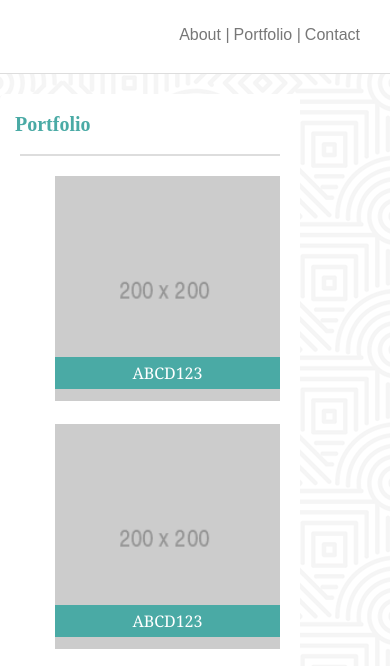
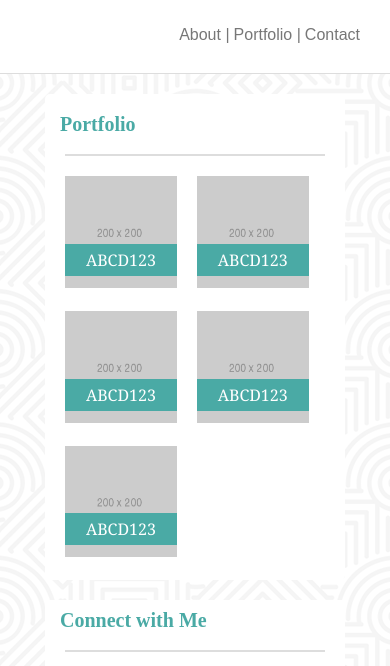
Before and after one commit to yolisabam/Responsive-Portfolio, a plain HTML site: page portfolio.html in a window 390 px wide. Shown: the part 93-759 px from the top of the page. Drawn offline with Linux system fonts and the light colour scheme.

Commit message:
responsive for 980px and 768px

```diff
--- a/assets/css/style.css
+++ b/assets/css/style.css
@@ -113,6 +113,7 @@ footer {
     background-color: #ffffff;
     margin-left: 25px;
     float: left;
+    clear:initial;
 
 }
 
@@ -229,8 +230,10 @@ input[type=submit] {
 
 /*Media Queries*/
 
-/*These rules take effect when the browser's width
-is either 980px or less*/
+/*////////////////////////////////////////////////
+  These rules take effect when the browser's width
+    is either 980px or less
+    ///////////////////////////////////////////////*/
 
 @media screen and (max-width: 980px) {
 
@@ -243,9 +246,12 @@ h2 {
     border-bottom: solid 2px width: 80 % #dddddd;
 }
 
+footer {
+    text-align: center;
+}
+
 header {
   list-style:none;
-  max-width: 80%
   margin-bottom: 20px;
   background-color:white;
   height: auto;
@@ -259,11 +265,12 @@ body {
     form {
         margin: 20px;
     }
+
     .RecentWork {
         float:none;
-    margin-bottom:20px;
-    margin-right:20px;
-    width:100%;
+        margin-bottom: 20px;
+        margin-right: 20px;
+        width: 100%;
         position:relative;
     }
 
@@ -298,7 +305,12 @@ form {
         background-color: #ffffff;
         margin-left: 10px;
         float: left;
+        clear: initial;
 
+    }
+
+    #PortfolioImageContainer {
+        margin:0;
     }
 
     .main-content {
@@ -311,7 +323,6 @@ form {
     .header-content {
         max-width: 500px;
         height: 70px;
-
     }
 
 
@@ -335,8 +346,50 @@ form {
 
     }
 
+}
+
+
+  /*////////////////////////////////////////////////
+  These rules take effect when the browser's width
+    is either 768px or less
+    ///////////////////////////////////////////////*/
+
+@media screen and (max-width: 768px) {
+
+
+    .LargeBoxContainer {
+       margin-bottom: 20px;
+       width: 760px;
+
+    }
+
+    .main-content {
+        float: none;
+    }
+
+    .ContactContainer {
+        width:300px;
+        background-color: #ffffff;
+        margin-top: 20px;
+        margin-left: 0;
+        float: none;
+        clear:both;
+
+    }
+
+    .RecentWork {
+        float:left;
+        margin-bottom: 20px;
+        margin-right: 20px;
+        width: 43%;
+        position:relative;
+    }
+
+    #PortfolioImageContainer .RecentWork:nth-child(even){
+        margin-left:0px;
+        margin-right:0px;
+    }
 
 
 
-  /*These rules take effect when the browser's width
-    is either 768px or less*/
+}
```
Lines whose indentation alone changed are shown as unchanged.
